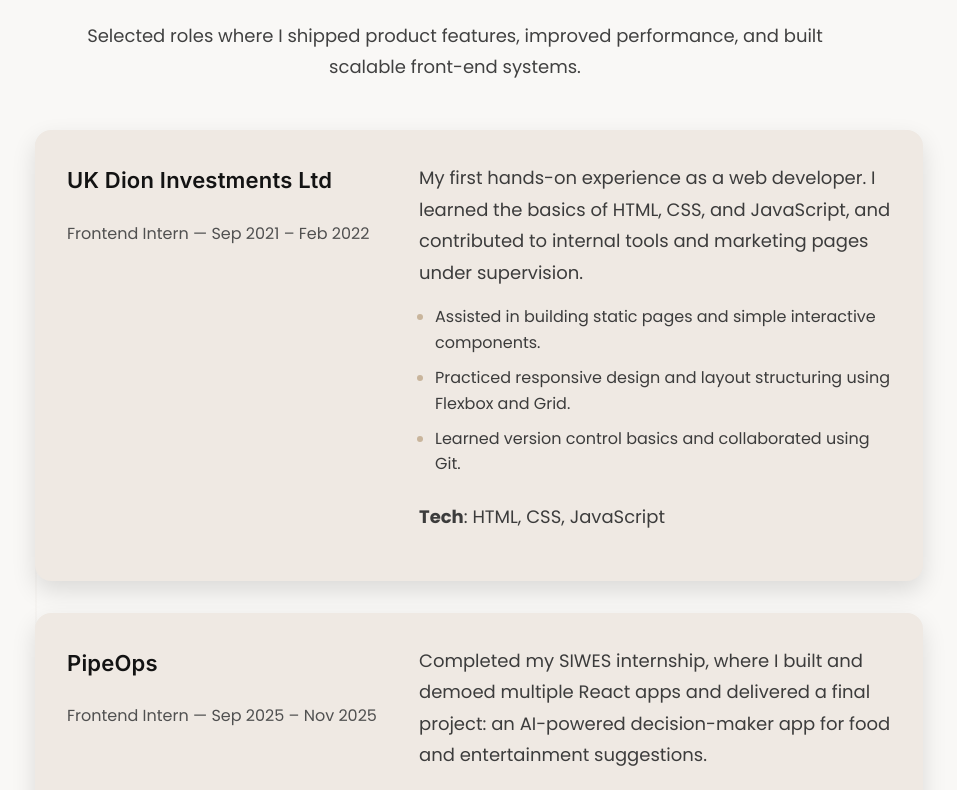
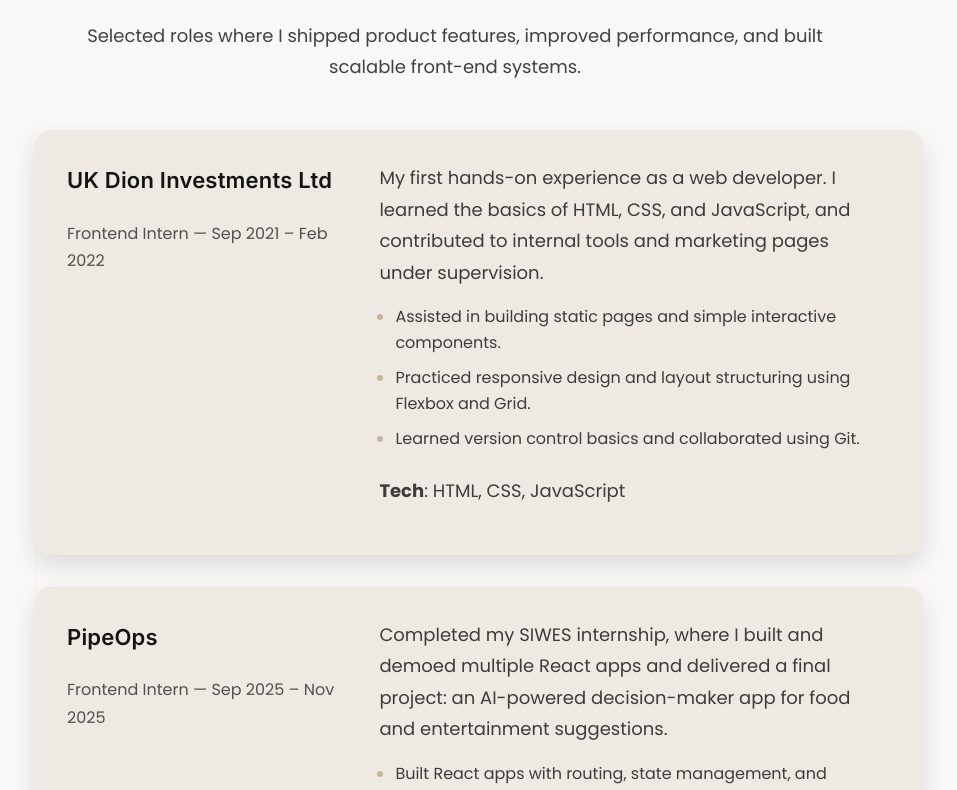
Before and after one commit to Gabrielle3101/portfolio, a React (Create React App) app: page / in a window 1280 px wide. Shown: the part 2540-3330 px from the top of the page, without its empty margins (185-1142 px from the left). Built offline with nearby package versions, Linux system fonts and the light colour scheme.

Commit message:
fixed experience styling

```diff
--- a/src/styles/main.scss
+++ b/src/styles/main.scss
@@ -590,14 +590,14 @@
     .timeline-item {
         @extend .card;
         display: grid;
-        grid-template-columns: 1fr;
+        grid-template-columns: 35% 60%;
         gap: $space-6;
         align-items: start;
         position: relative;
         overflow: visible;
 
-        @media (min-width: 900px) {
-            grid-template-columns: 320px 1fr;
+        @media only screen and (max-width: 900px) {
+            grid-template-columns: 1fr;
             gap: $space-8;
             padding: $space-8;
         }
```
